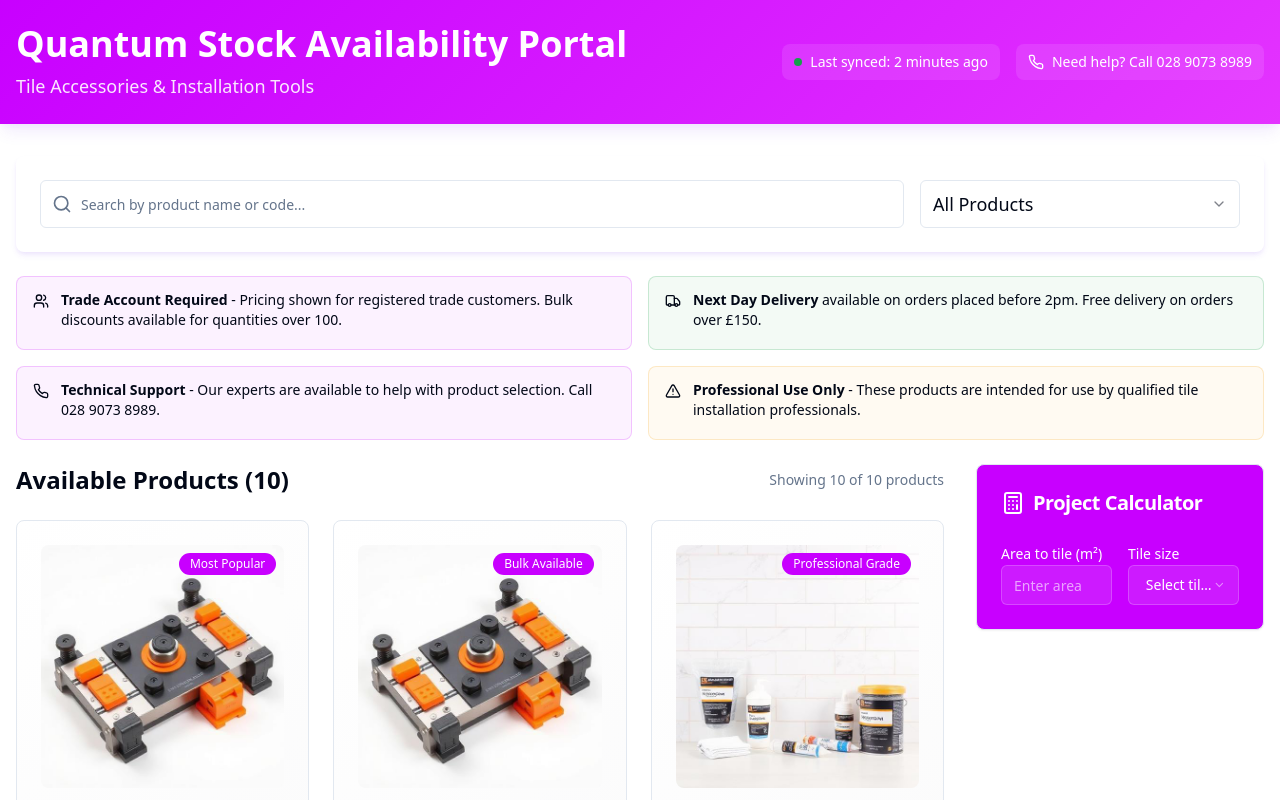
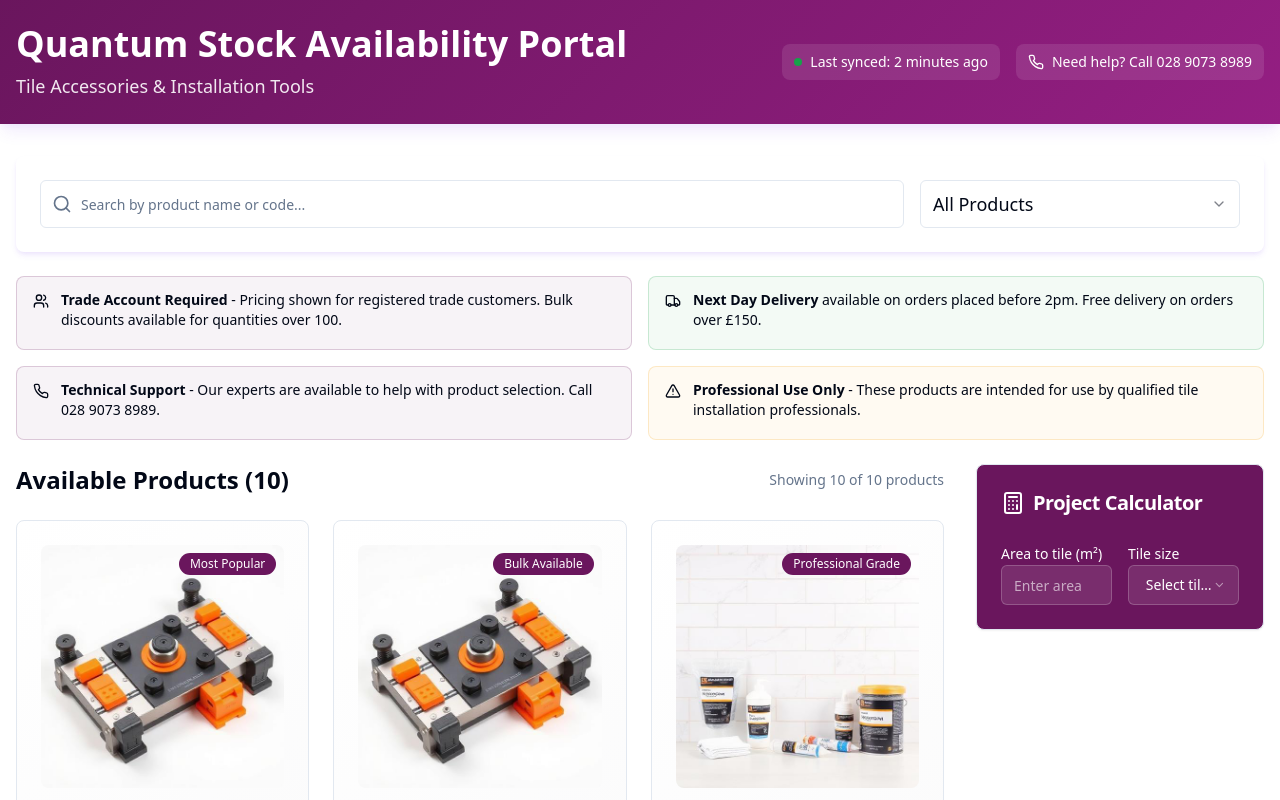
Before and after one commit to QuantumNI/quantum-stock-buddy, a React (Vite) app: page / in a window 1280 px wide. Shown: the top 800 px of the page. Built offline with nearby package versions, Linux system fonts and the light colour scheme.

Commit message:
Update purple color
Update primary and primary-variant colors to #6C165F to match brand guidelines.

```diff
--- a/src/index.css
+++ b/src/index.css
@@ -18,9 +18,9 @@ All colors MUST be HSL.
     --popover-foreground: 222.2 84% 4.9%;
 
     /* Quantum Group NI Purple Branding - Updated to match main website */
-    --primary: 287 100% 50%; /* Vibrant purple matching Quantum brand */
+    --primary: 309 66% 25%; /* Exact Quantum brand purple #6C165F */
     --primary-foreground: 0 0% 100%;
-    --primary-variant: 292 100% 60%; /* Lighter variant of brand purple */
+    --primary-variant: 309 66% 35%; /* Lighter variant of brand purple */
 
     --secondary: 240 5% 96%;
     --secondary-foreground: 262 82% 57%;
```
